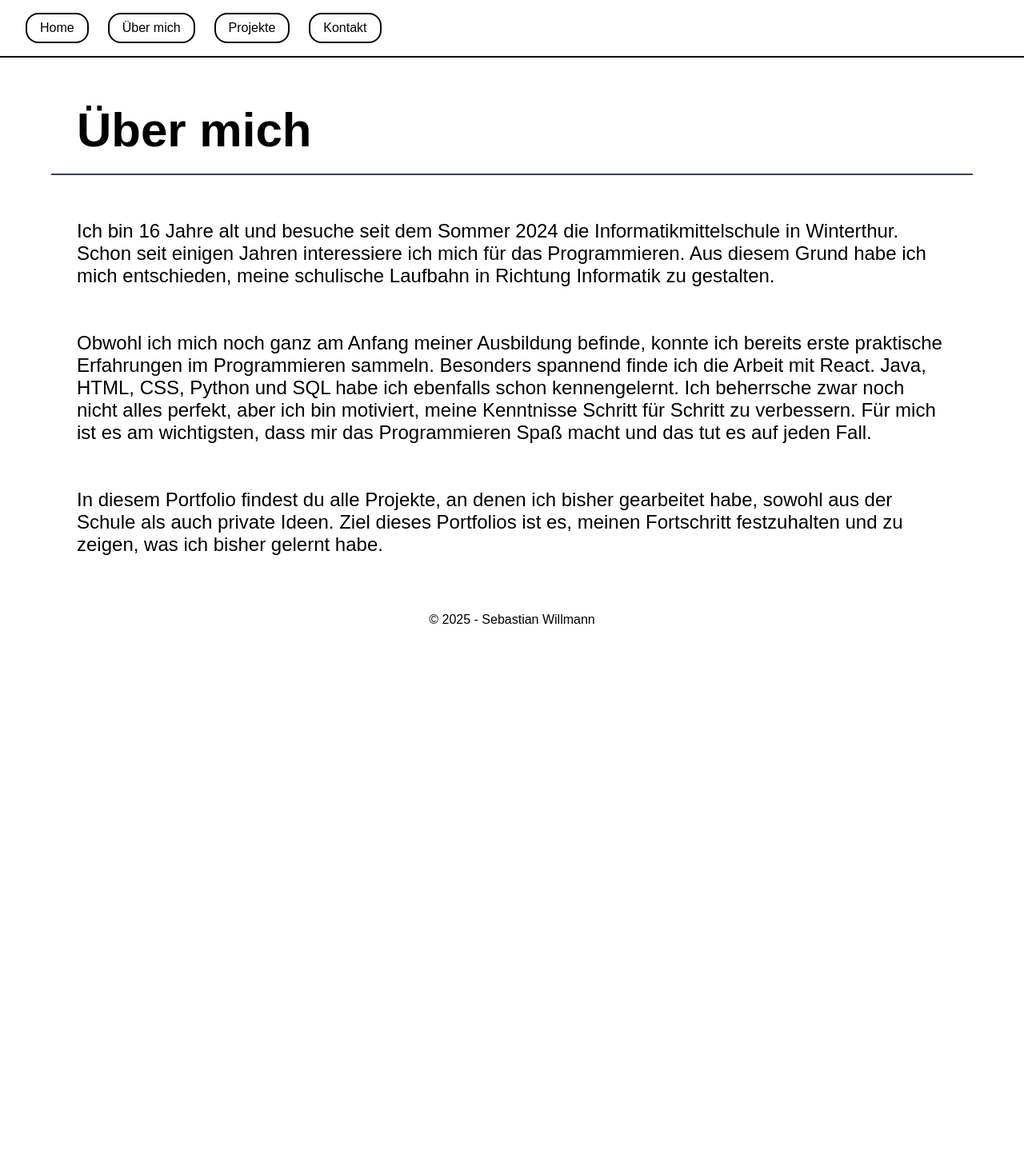
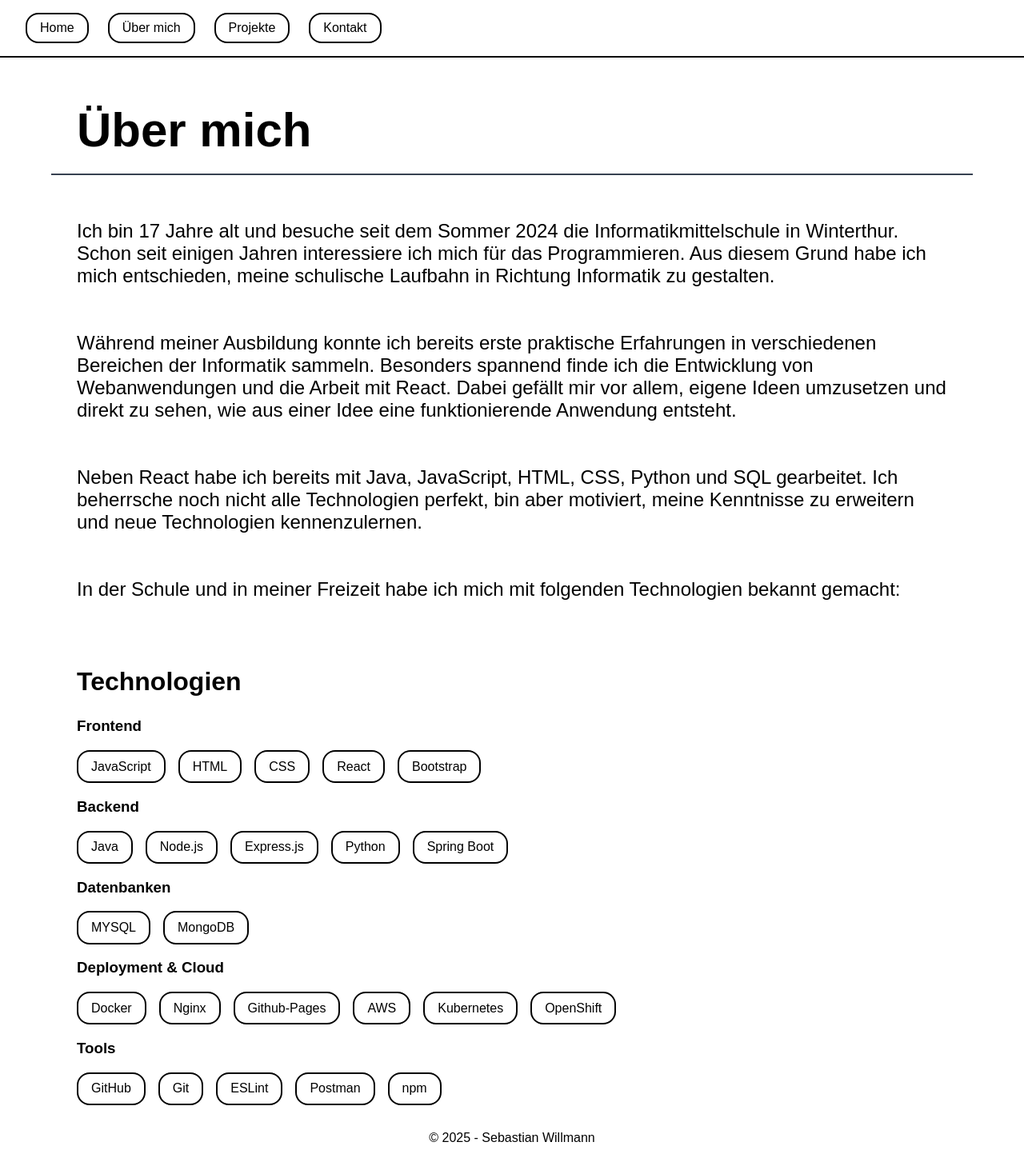
Before and after one commit to Seeby24/Portfolio, a React (Vite) app: page /Portfolio/aboutme in a window 1280 px wide. Shown: the whole page at 80% size. Before the commit the page ends 800 px from the top, so only its background shows below. Built offline with nearby package versions, Linux system fonts and the light colour scheme.

Commit message:
update: update aboutme

```diff
--- a/src/Aboutme/Aboutme.jsx
+++ b/src/Aboutme/Aboutme.jsx
@@ -1,29 +1,83 @@
-export default function Aboutme(){
+export default function Aboutme() {
     return (
         <main>
             <h1>Über mich</h1>
             <p>
-                Ich bin 16 Jahre alt und besuche seit dem Sommer 2024 die Informatikmittelschule in Winterthur.
-                Schon seit einigen Jahren interessiere ich mich für das Programmieren.
-                Aus diesem Grund habe ich mich entschieden, meine schulische Laufbahn in Richtung Informatik zu
-                gestalten.
+                Ich bin 17 Jahre alt und besuche seit dem Sommer 2024 die
+                Informatikmittelschule in Winterthur. Schon seit einigen Jahren
+                interessiere ich mich für das Programmieren. Aus diesem Grund
+                habe ich mich entschieden, meine schulische Laufbahn in Richtung
+                Informatik zu gestalten.
+            </p>
+
+            <p>
+                Während meiner Ausbildung konnte ich bereits erste praktische
+                Erfahrungen in verschiedenen Bereichen der Informatik sammeln.
+                Besonders spannend finde ich die Entwicklung von
+                Webanwendungen und die Arbeit mit React. Dabei gefällt mir vor
+                allem, eigene Ideen umzusetzen und direkt zu sehen, wie aus
+                einer Idee eine funktionierende Anwendung entsteht.
+            </p>
+
+            <p>
+                Neben React habe ich bereits mit Java, JavaScript, HTML, CSS,
+                Python und SQL gearbeitet. Ich beherrsche noch nicht alle
+                Technologien perfekt, bin aber motiviert, meine Kenntnisse
+                zu erweitern und neue Technologien
+                kennenzulernen.
             </p>
             <p>
-                Obwohl ich mich noch ganz am Anfang meiner Ausbildung befinde, konnte ich bereits erste praktische
-                Erfahrungen im Programmieren sammeln.
-                Besonders spannend finde ich die Arbeit mit React. Java, HTML, CSS, Python und SQL habe ich ebenfalls schon
-                kennengelernt.
-                Ich beherrsche zwar noch nicht alles perfekt, aber ich bin motiviert, meine Kenntnisse Schritt für
-                Schritt zu verbessern.
-                Für mich ist es am wichtigsten, dass mir das Programmieren Spaß macht und das tut es auf jeden Fall.
-            </p>
-            <p>
-                In diesem Portfolio findest du alle Projekte, an denen ich bisher gearbeitet habe, sowohl aus der
-                Schule als auch private Ideen.
-                Ziel dieses Portfolios ist es, meinen Fortschritt festzuhalten und zu zeigen, was ich bisher gelernt
-                habe.
+                In der Schule und in meiner Freizeit habe ich mich mit folgenden Technologien
+                bekannt gemacht:
             </p>
 
+            <section className="technologies">
+                <h2>Technologien</h2>
+                    <h3> Frontend</h3>
+                    <div className="technology-list">
+                        <span>JavaScript</span>
+                        <span>HTML</span>
+                        <span>CSS</span>
+                        <span>React</span>
+                        <span>Bootstrap</span>
+
+                    </div>
+
+                    <h3> Backend</h3>
+                    <div className="technology-list">
+                        <span>Java</span>
+                        <span>Node.js</span>
+                        <span>Express.js</span>
+                        <span>Python</span>
+                        <span>Spring Boot</span>
+                    </div>
+
+                    <h3> Datenbanken</h3>
+                    <div className="technology-list">
+                        <span>MYSQL</span>
+                        <span>MongoDB</span>
+                    </div>
+
+                     <h3> Deployment & Cloud</h3>
+                    <div className="technology-list">
+                        <span>Docker</span>
+                        <span>Nginx</span>
+                        <span>Github-Pages</span>
+                        <span>AWS</span>
+                        <span>Kubernetes</span>
+                        <span>OpenShift</span>
+                    </div>
+
+                     <h3> Tools</h3>
+                    <div className="technology-list">
+                        <span>GitHub</span>
+                        <span>Git</span>
+                        <span>ESLint</span>
+                        <span>Postman</span>
+                        <span>npm</span>
+                    </div>
+
+            </section>
 
         </main>
     )
--- a/src/Layout.css
+++ b/src/Layout.css
@@ -221,3 +221,24 @@ contact span {
     background-color: var(--a_color);
     color: var(--background-color);
 }
+
+
+.technologies {
+    padding: 1rem 2rem;
+}
+
+.technologies h2 {
+    font-size: 2rem;
+}
+
+.technology-list {
+    display: flex;
+    flex-wrap: wrap;
+    gap: 1rem;
+}
+
+.technology-list span {
+    border: 2px solid var(--a_color);
+    border-radius: 1rem;
+    padding: 0.6rem 1rem;
+}
```
